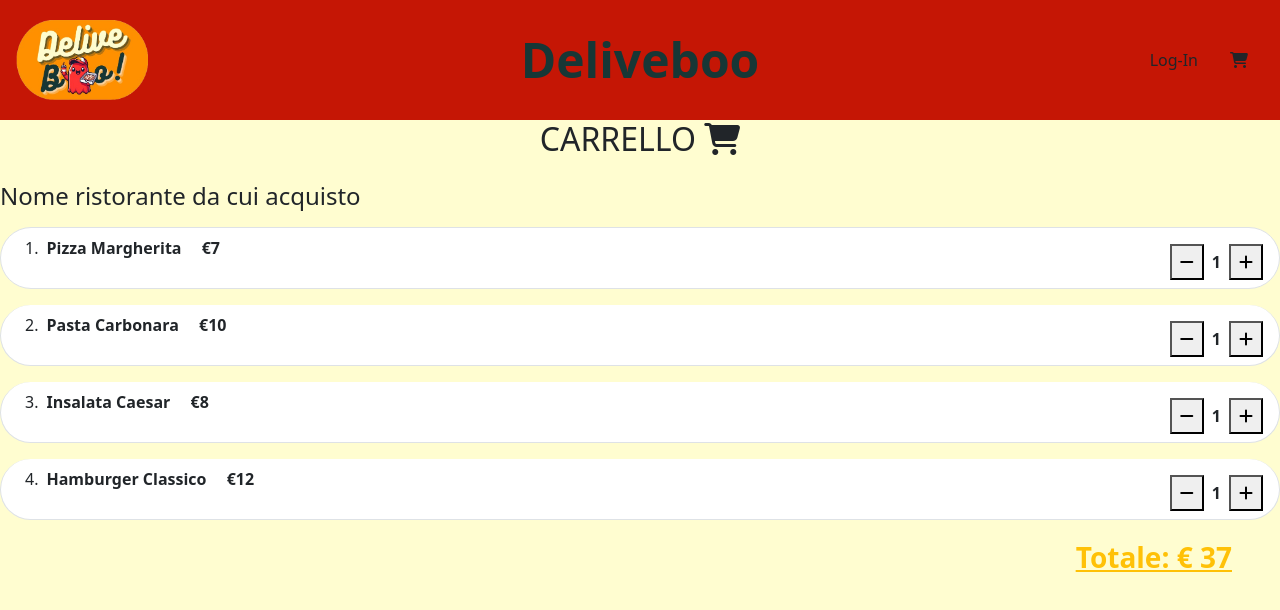
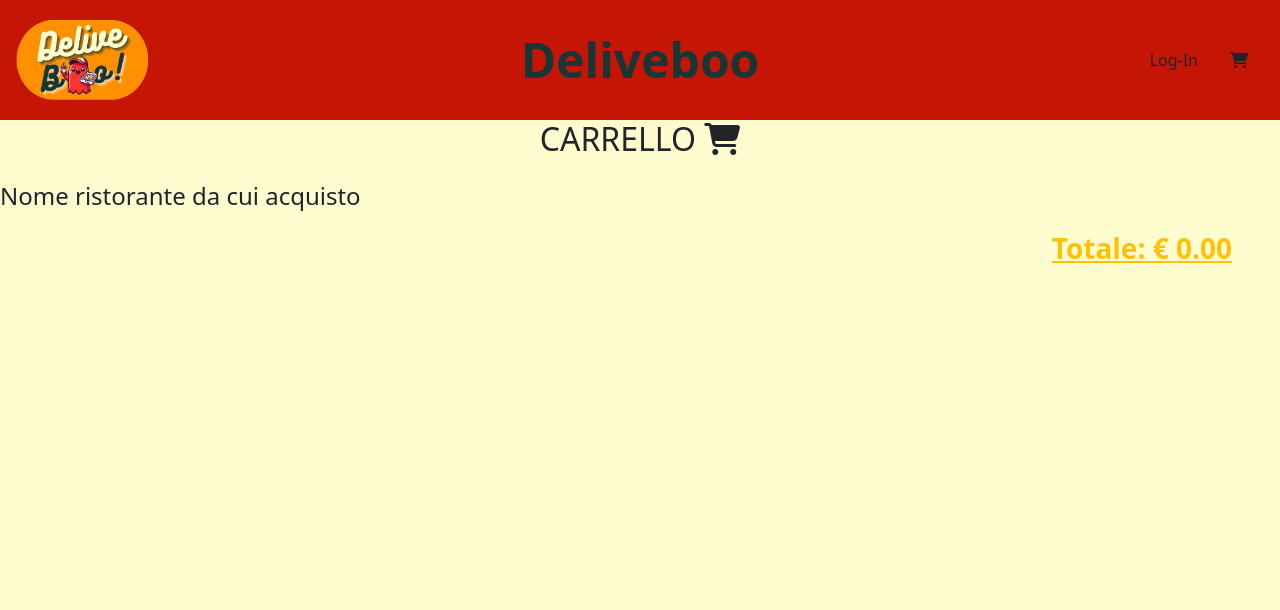
Before and after one commit to FedericoPiazzolla/vite-deliveboo, a Vue app: page /cart in a window 1280 px wide. Shown: the top 610 px of the page. Built offline with nearby package versions, Linux system fonts and the light colour scheme.

Commit message:
add: delete and add on cart

```diff
--- a/src/components/AppDishesList.vue
+++ b/src/components/AppDishesList.vue
@@ -1,6 +1,6 @@
 <script>
 import axios from "axios";
-import { store, saveCart } from "../data/store"
+import { store, saveCart, loadCart } from "../data/store"
 
 export default {
   components: {},
@@ -21,18 +21,17 @@ export default {
 
       localStorage.setItem('restaurant', store.restaurants);
 
-      // Se il prodotto esiste in store.cart incremento la quantità
-      if (store.cart.includes(dish)) {
-        const indexDish = store.cart.indexOf(dish);
-        console.log('Ogetto indice', store.cart[indexDish]);
-        store.cart[indexDish].quantity++;
-      } else {
-        dish.quantity = 1;
-        store.cart.push(dish);
-      }
+        // Se il prodotto esiste in store.cart incremento la quantità
+        if (store.updatedCart.includes(dish)) {
+          const indexDish = store.updatedCart.indexOf(dish);
+          store.updatedCart[indexDish].quantity++;
+        } else {
+          dish.quantity = 1;
+          store.updatedCart.push(dish);
+        }
 
-      saveCart(store.cart);
-      console.log(store.cart);
+      saveCart(store.updatedCart);
+      console.log(store.updatedCart);
     }
   }
 };
--- a/src/components/AppJumbotron.vue
+++ b/src/components/AppJumbotron.vue
@@ -10,7 +10,6 @@ export default {
   },
   created() {
     axios.get(`http://127.0.0.1:8000/api/types`).then((resp) => {
-      console.log(resp.data.results);
       this.types = resp.data.results;
     });
   },
@@ -36,7 +35,6 @@ export default {
           if (this.store.typesResearch.length == 0) {
             axios.get(`http://127.0.0.1:8000/api/restaurants`).then((resp) => {
               this.store.restaurantLoading = false;
-              console.log(resp.data.results);
               this.store.restaurantsToShow = resp.data.results;
               document.getElementById("homeTitle").textContent =
                 "I ristoranti intorno a te!";
--- a/src/components/AppRestaurants.vue
+++ b/src/components/AppRestaurants.vue
@@ -15,7 +15,6 @@ export default {
   created() {
     axios.get(`http://127.0.0.1:8000/api/restaurants`).then((resp) => {
       this.store.restaurantLoading = false;
-      console.log(resp.data.results);
       this.store.restaurantsToShow = resp.data.results;
     });
   },
--- a/src/data/store.js
+++ b/src/data/store.js
@@ -3,9 +3,7 @@ import { reactive } from 'vue';
 export const store = reactive({
   apiUrl: "http://127.0.0.1:8000/",
 
-
-  cart: loadCart(),
-
+  updatedCart: loadCart(),
   restaurats: [],
   restaurat_id: 0,
 
@@ -17,14 +15,13 @@ export const store = reactive({
 // Salvo il carrello
 store.saveCart = saveCart;
 
-
 // Salvo il carrello in store
 export function saveCart(cart) {
-  localStorage.setItem('cart', JSON.stringify(cart));
+  localStorage.setItem('updatedCart', JSON.stringify(cart));
 }
 
 
 // Carico il carrello in store
-function loadCart() {
-  return JSON.parse(localStorage.getItem('cart')) || [];
+export function loadCart() {
+  return JSON.parse(localStorage.getItem('updatedCart')) || [];
 }
--- a/src/pages/Cart.vue
+++ b/src/pages/Cart.vue
@@ -1,5 +1,5 @@
 <script>
-import { store } from '../data/store';
+import { saveCart, store } from '../data/store';
 
 export default {
   name: 'Cart',
@@ -7,45 +7,21 @@ export default {
   data() {
     return {
       store,
-      cartItems: {
-        product1: {
-          name: 'Pizza Margherita',
-          price: 7,
-          ingredients: 'Pomodoro, mozzarella, basilico',
-          quantity: 1
-        },
-        product2: {
-          name: 'Pasta Carbonara',
-          price: 10,
-          ingredients: 'Uova, pancetta, pecorino, pepe',
-          quantity: 1
-        },
-        product3: {
-          name: 'Insalata Caesar',
-          price: 8,
-          ingredients: 'Lattuga, crostini, parmigiano, salsa caesar',
-          quantity: 1
-        },
-        product4: {
-          name: 'Hamburger Classico',
-          price: 12,
-          ingredients: 'Manzo, formaggio, lattuga, pomodoro',
-          quantity: 1
-        }
-      }
     }
   },
   methods: {
     // Aggiungo una quantità del prodotto
     addQuantity(dishKey) {
-      this.cartItems[dishKey].quantity++;
+      this.store.updatedCart[dishKey].quantity++;
+      saveCart(store.updatedCart);
     },
 
     removeQuantity(dishKey) {
-      if (this.cartItems[dishKey].quantity > 1) {
-        this.cartItems[dishKey].quantity--;
+      if (store.updatedCart[dishKey].quantity > 1) {
+        store.updatedCart[dishKey].quantity--;
+        saveCart(store.updatedCart);
       } else {
-        // this.$delete(this.cartItems, dishKey);
+
       }
     },
 
@@ -53,11 +29,11 @@ export default {
     calcTotal() {
       let total = 0;
 
-      for (const index in this.cartItems) {
-        total += this.cartItems[index].price * this.cartItems[index].quantity;
+      for (const index in store.updatedCart) {
+        total += store.updatedCart[index].price * store.updatedCart[index].quantity;
       }
 
-      return total
+      return total.toFixed(2)
     }
   }
 }
@@ -73,7 +49,7 @@ export default {
         <h4 class="mb-3">Nome ristorante da cui acquisto</h4>
 
         <ol class="list-group list-group-numbered">
-          <li v-for="(product, index) in cartItems" :key="index" class="ps-4 rounded-5 mb-3 flex-column flex-md-row list-group-item d-flex justify-content-between align-items-start">
+          <li v-for="(product, index) in store.updatedCart" :key="index" class="ps-4 rounded-5 mb-3 flex-column flex-md-row list-group-item d-flex justify-content-between align-items-start">
             <div class="ms-md-2 me-auto">
               <p class="fw-bold mb-1">
                 {{ product.name }}
```
